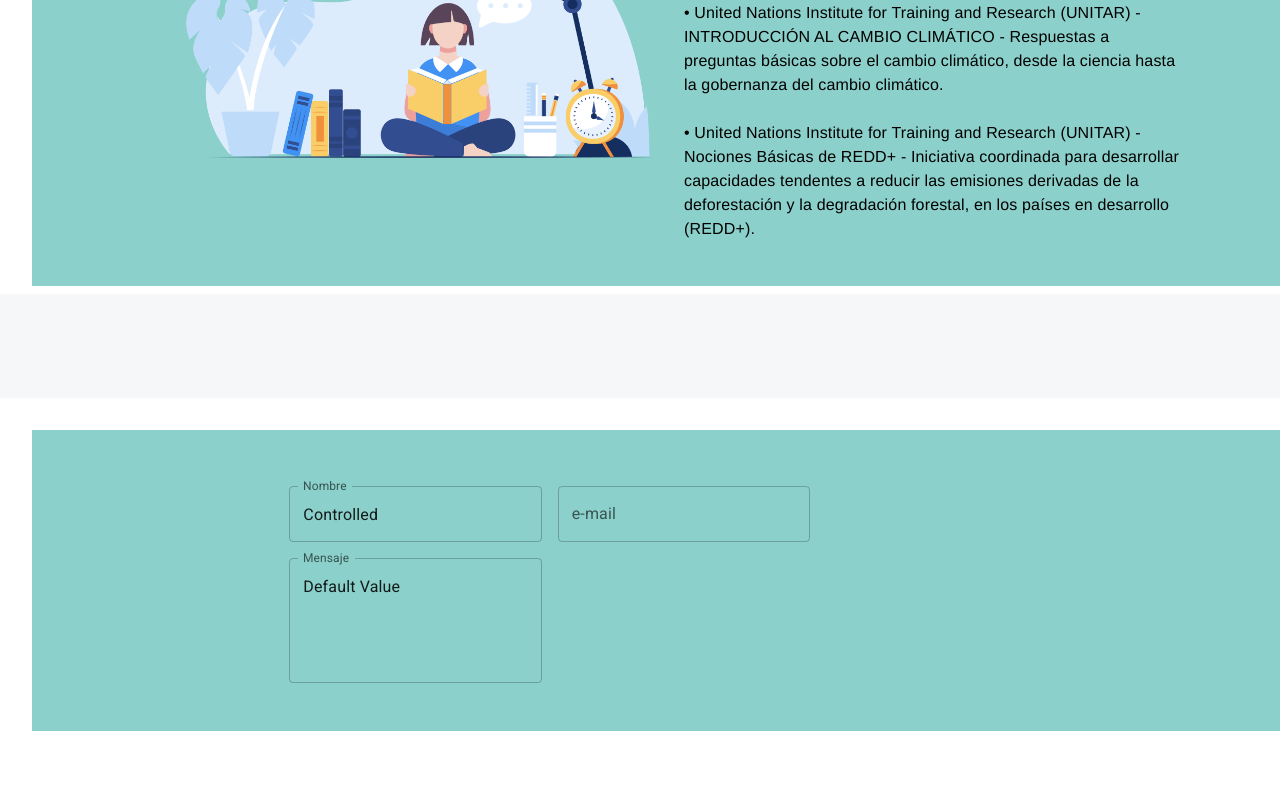
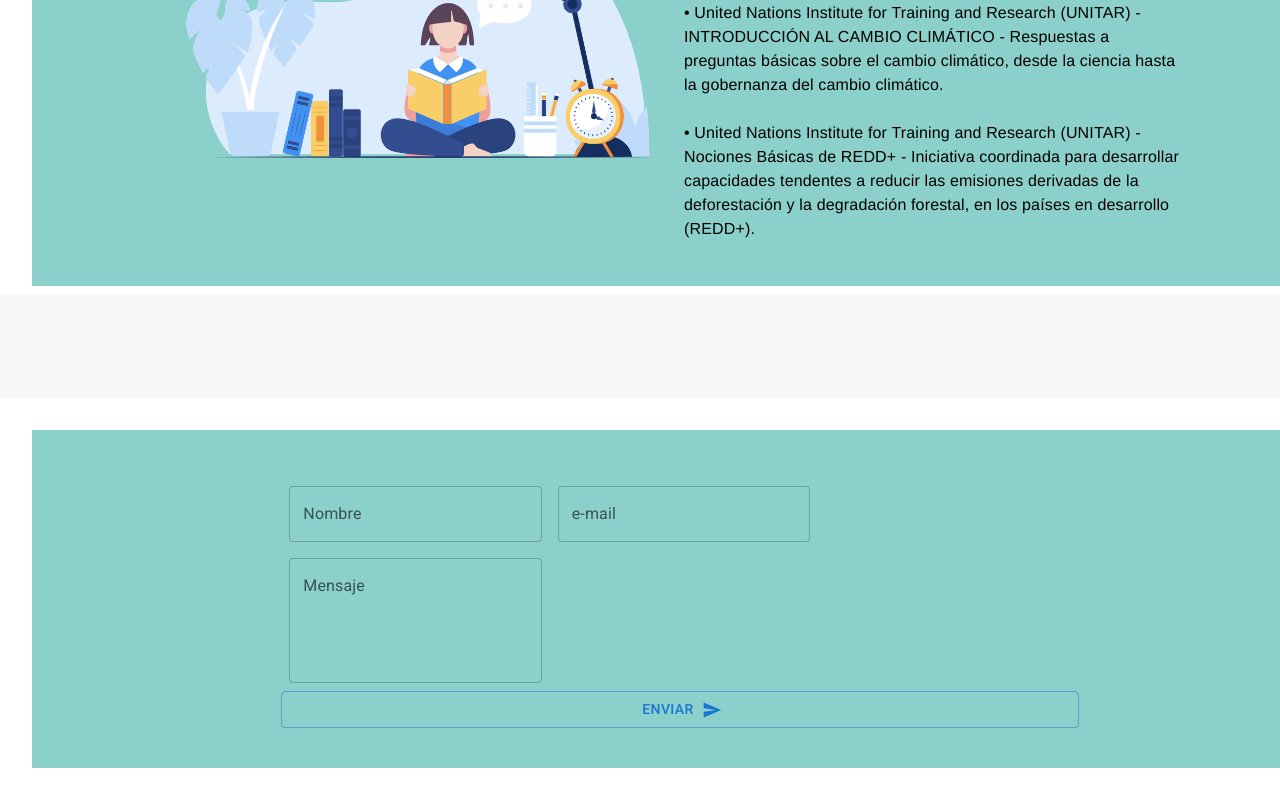
Before and after one commit to DeboraLedo/deb, a React (Create React App) app: page / in a window 1280 px wide. Shown: the part 1392-2192 px from the top of the page. Before the commit the page ends 2155 px from the top, so only its background shows below. Built offline with nearby package versions, Linux system fonts and the light colour scheme.

Commit message:
nodemailer

```diff
--- a/src/components/Contactme.js
+++ b/src/components/Contactme.js
@@ -1,15 +1,37 @@
 import * as React from 'react';
 import Box from '@mui/material/Box';
 import TextField from '@mui/material/TextField';
-import { Grid} from "@mui/material"
+import { Grid , Button} from "@mui/material"
+import { useState } from "react";
+import SendIcon from '@mui/icons-material/Send';
+import { sendEmail } from '';
 
 
 export function Contactme() {
-  const [value, setValue] = React.useState('Controlled');
 
-  const handleChange = (event) => {
-    setValue(event.target.value);
+  const [name, setName] = useState("");
+  const [message, setMessage] = useState("")
+  const [email, setEmail] = useState("");
+
+
+  const nameChange = (e) => {
+    setName(e.target.value);
   };
+
+  const messageChange = (e) => {
+    setMessage(e.target.value);
+  };
+
+  const emailChange = (e) => {
+    setEmail(e.target.value);
+  };
+
+  const handleSend = ()=>{
+
+sendEmail(name,message,email)
+}
+console.log(name,message,email);
+
 
   return (
 
@@ -21,7 +43,7 @@
      spacing={1}
      p={5}
      sx={{bgcolor:"#8BD0CA"}}
-     id="study"
+     id="contact"
      m={4}
     >
      <Grid item xs={8}>
@@ -38,8 +60,7 @@
           id="outlined-multiline-flexible"
           label="Nombre"
           maxRows={4}
-          value={value}
-          onChange={handleChange}
+          onChange={nameChange}
           multiline
         />
         <TextField
@@ -47,14 +68,24 @@
           label="e-mail"
           placeholder="e-mail"
           multiline
+          onChange={emailChange}
+
         />
         <TextField
           id="outlined-multiline-static"
           label="Mensaje"
           multiline
           rows={4}
-          defaultValue="Default Value"
+          placeholder="Escribe aqui tu mensaje"
+          onChange={messageChange}
         />
+        <Button variant="outlined"
+                type="submit"
+                color="primary"
+                fullWidth
+                onClick={handleSend} endIcon={<SendIcon />}>
+  Enviar
+</Button>
       </div>
     </Box>
 
@@ -62,10 +93,5 @@
      </Grid>
 
 </Grid>
-
-
-
-
-
   );
 }
```
Also changed, not shown: api/config/nodemailer.js (+30 -0 lines).
